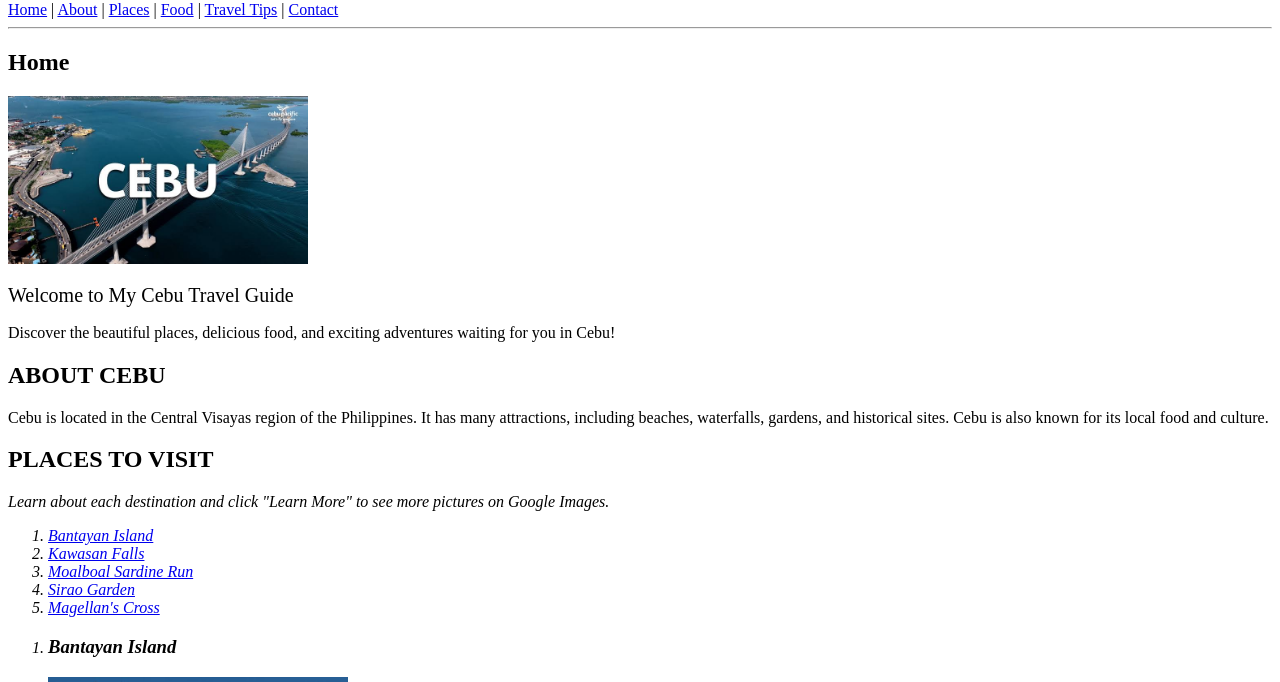
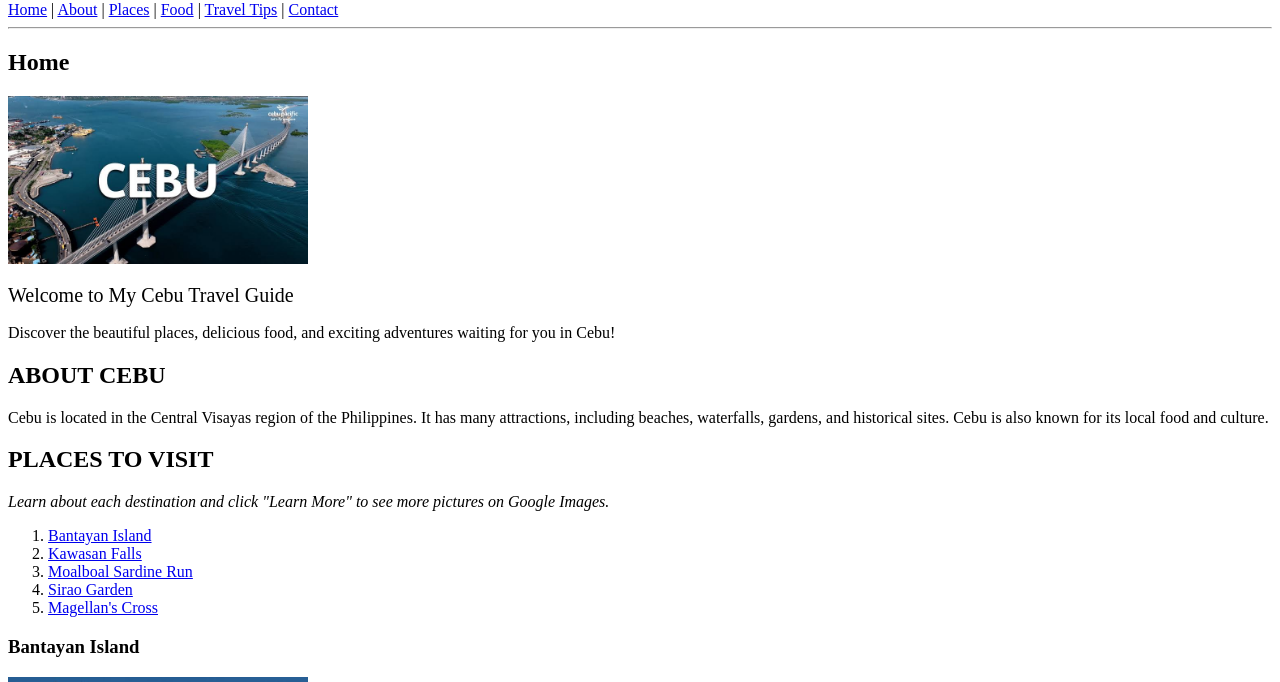
Before and after one commit to nicorosales312-eng/My_Cebu_Travel_Guide, a plain HTML site: page index.html in a window 1280 px wide. Shown: the part 79-761 px from the top of the page. Drawn offline with Linux system fonts and the light colour scheme.

Commit message:
Update index.html

```diff
--- a/index.html
+++ b/index.html
@@ -26,15 +26,18 @@
     <h2>Home</h2>
 
     <img src="IMG_2338.jpeg"
-         alt="Welcome to Cebu"width
-        ="300">
+         alt="Welcome to Cebu"
+         width="300">
+
     <h2 style="font-size: 20px; font-weight: normal; color: black;">
         Welcome to My Cebu Travel Guide
     </h2>
 
-    <p> Discover the beautiful places, delicious food,
+    <p>
+        Discover the beautiful places, delicious food,
         and exciting adventures waiting for you in Cebu!
     </p>
+
 
     <!-- ABOUT -->
     <h2 id="about">ABOUT CEBU</h2>
@@ -46,31 +49,49 @@
         known for its local food and culture.
     </p>
 
+
     <!-- PLACES -->
     <h2 id="places">PLACES TO VISIT</h2>
 
-    <p><em> Learn about each destination and click "Learn More"
+    <p>
+        <em>
+            Learn about each destination and click "Learn More"
             to see more pictures on Google Images.
+        </em>
+    </p>
+
+    <!-- LIST OF PLACES -->
     <ol>
-     <li><a href="#bantayan">Bantayan Island</a>
-     <li><a href="#kawasan">Kawasan Falls</a>
-     <li><a href="#sardine">Moalboal Sardine Run</a>
-     <li><a href="#sirao">Sirao Garden</a>
-     <li><a href="#magellan">Magellan's Cross</a>
+
+        <li>
+            <a href="#bantayan">Bantayan Island</a>
+        </li>
+
+        <li>
+            <a href="#kawasan">Kawasan Falls</a>
+        </li>
+
+        <li>
+            <a href="#sardine">Moalboal Sardine Run</a>
+        </li>
+
+        <li>
+            <a href="#sirao">Sirao Garden</a>
+        </li>
+
+        <li>
+            <a href="#magellan">Magellan's Cross</a>
+        </li>
 
     </ol>
 
 
     <!-- 1. BANTAYAN ISLAND -->
-    <ol>
-
-        <li>
     <h3 id="bantayan">Bantayan Island</h3>
 
     <img src="IMG_2305.jpeg"
          alt="Bantayan Island"
          width="300">
-
 
     <p>
         Bantayan Island is a relaxing destination where visitors
@@ -83,11 +104,9 @@
        target="_blank">
         Learn More
     </a>
-        </li>
 
 
     <!-- 2. KAWASAN FALLS -->
-        <li>
     <h3 id="kawasan">Kawasan Falls</h3>
 
     <img src="IMG_2306.jpeg"
@@ -104,11 +123,9 @@
        target="_blank">
         Learn More
     </a>
-        </li>
 
 
     <!-- 3. MOALBOAL SARDINE RUN -->
-        <li>
     <h3 id="sardine">Moalboal Sardine Run</h3>
 
     <img src="IMG_2307.jpeg"
@@ -125,11 +142,9 @@
        target="_blank">
         Learn More
     </a>
-        </li>
 
 
     <!-- 4. SIRAO GARDEN -->
-        <li>
     <h3 id="sirao">Sirao Garden</h3>
 
     <img src="IMG_2308.png"
@@ -146,11 +161,9 @@
        target="_blank">
         Learn More
     </a>
-        </li>
 
 
     <!-- 5. MAGELLAN'S CROSS -->
-        <li>
     <h3 id="magellan">Magellan's Cross</h3>
 
     <img src="IMG_2309.jpeg"
@@ -167,9 +180,6 @@
        target="_blank">
         Learn More
     </a>
-        </li>
-
-    </ol>
 
 
     <!-- FOOD -->
@@ -261,6 +271,7 @@
 
         <li>
             <strong>Plan Your Route</strong>
+
             <p>
                 Organize your destinations before traveling so you
                 can manage your time and avoid unnecessary travel.
@@ -269,6 +280,7 @@
 
         <li>
             <strong>Prepare Your Budget</strong>
+
             <p>
                 Set aside money for transportation, food, activities,
                 entrance fees, and souvenirs.
@@ -277,6 +289,7 @@
 
         <li>
             <strong>Pack the Essentials</strong>
+
             <p>
                 Bring water, identification, sunscreen, comfortable
                 clothes, and other useful travel items.
@@ -285,6 +298,7 @@
 
         <li>
             <strong>Check the Weather</strong>
+
             <p>
                 Check the weather before visiting outdoor destinations,
                 especially beaches and waterfalls.
@@ -293,6 +307,7 @@
 
         <li>
             <strong>Protect Cebu</strong>
+
             <p>
                 Keep tourist spots clean, dispose of trash properly,
                 and respect the environment and local communities.
@@ -331,5 +346,3 @@
 </body>
 
 </html>
-    <!--Tab to edit-
-</tag>
```
Lines whose indentation alone changed are shown as unchanged.
